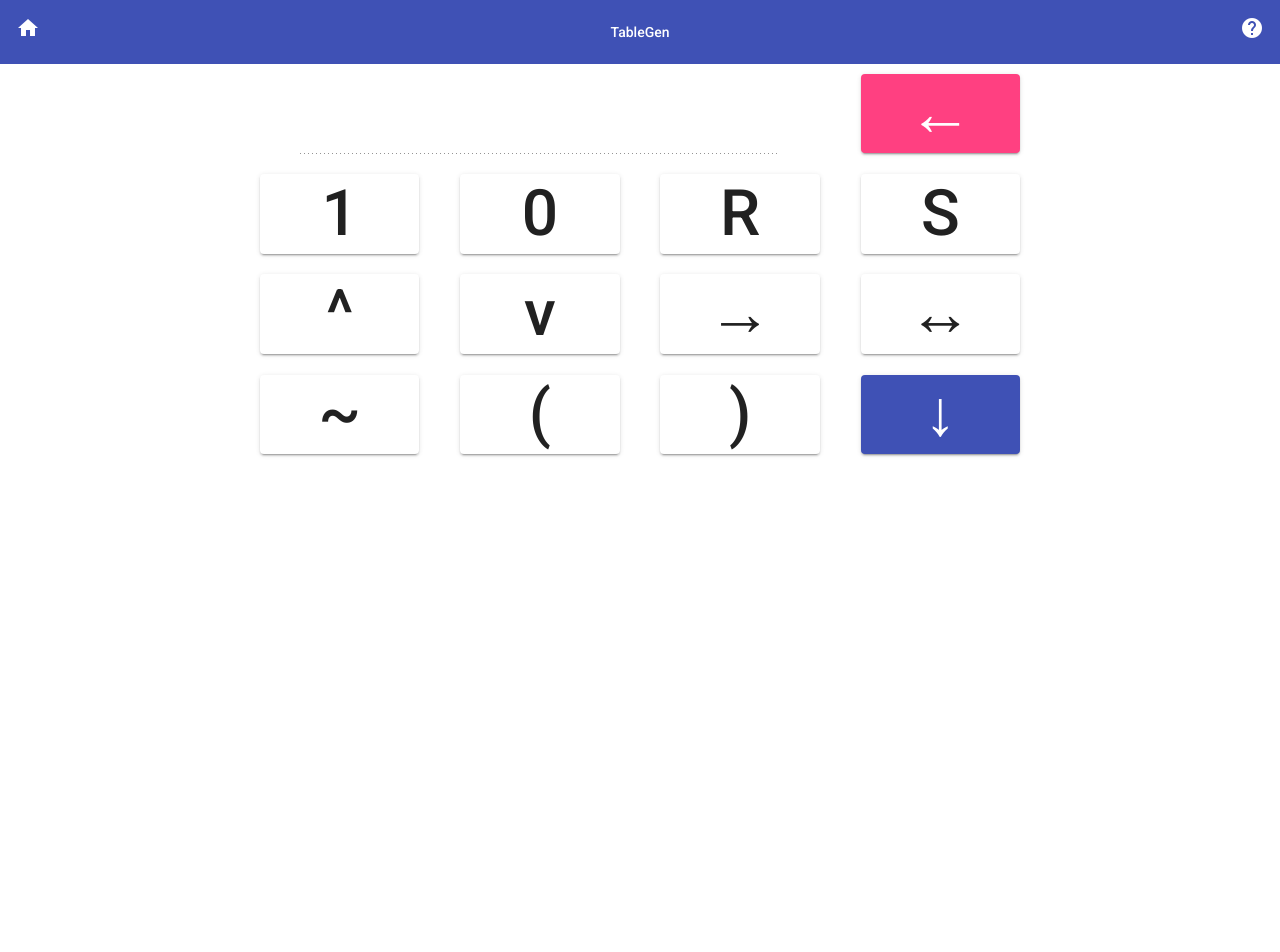
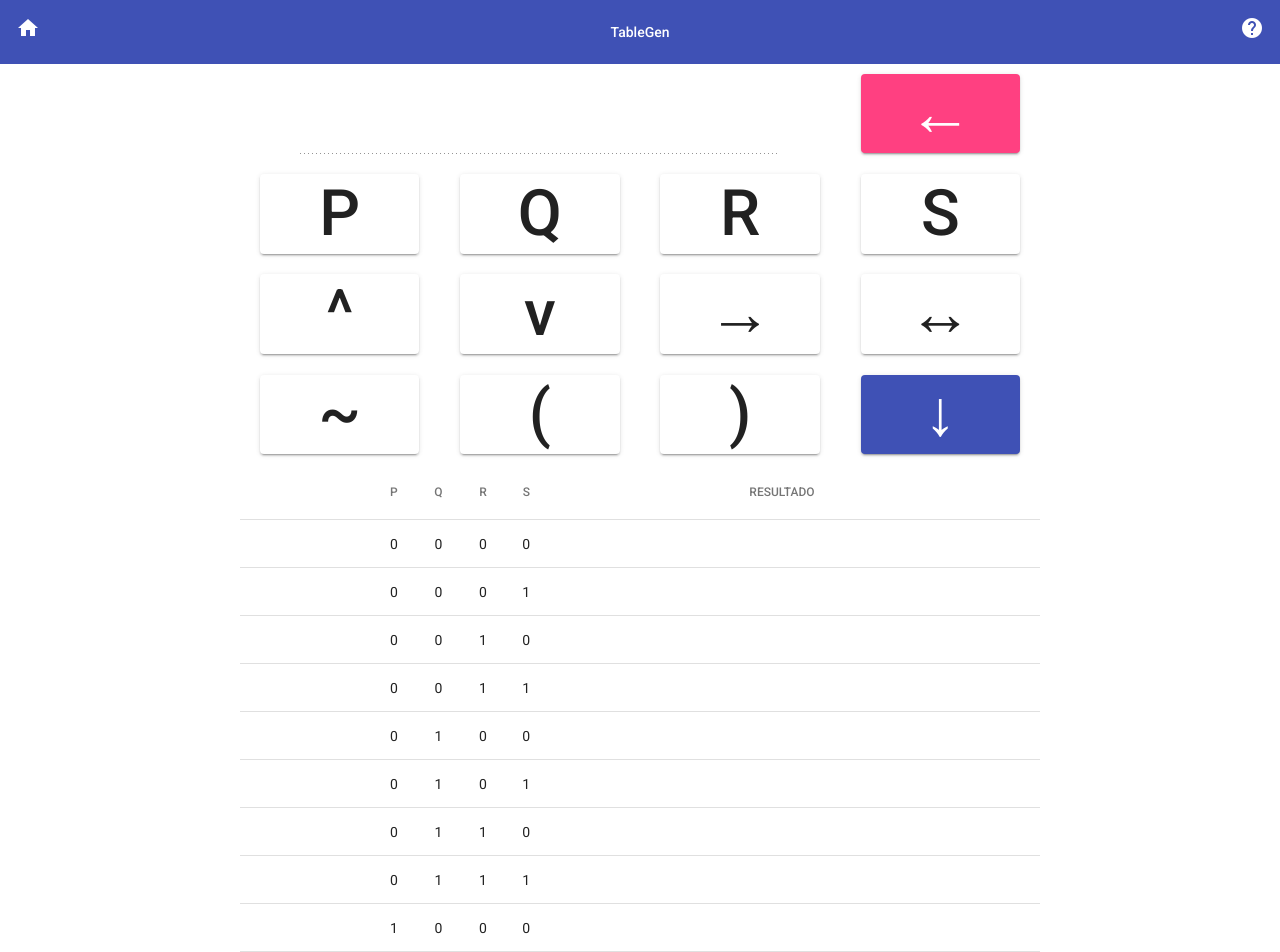
Before and after one commit to GoreMazter/TableGen, an Angular app: page /home in a window 1280 px wide. Shown: the top 952 px of the page. Before the commit the page ends 800 px from the top, so only its background shows below. Built offline with nearby package versions, Linux system fonts and the light colour scheme.

Commit message:
can print the full table

```diff
--- a/src/app/app.module.ts
+++ b/src/app/app.module.ts
@@ -12,6 +12,7 @@ import { HelpComponent } from './help/help.component';
 import { HomeComponent } from './home/home.component';
 import {MatGridListModule} from '@angular/material/grid-list';
 import {MatInputModule} from '@angular/material/input';
+import {MatTableModule} from '@angular/material/table';
 @NgModule({
   declarations: [
     AppComponent,
@@ -27,7 +28,8 @@ import {MatInputModule} from '@angular/material/input';
     MatButtonModule,
     MatIconModule,
     MatGridListModule,
-    MatInputModule
+    MatInputModule,
+    MatTableModule
   ],
   providers: [],
   bootstrap: [AppComponent]
--- a/src/app/home/home.component.css
+++ b/src/app/home/home.component.css
@@ -12,3 +12,13 @@
     width: 80%;
     font-size: 4vw;
 }
+.table{
+    margin: 0 auto;
+    align-content: center;
+    text-align: center;
+    width: 100%;
+    max-width: 800px;
+}
+th{
+    text-align: center;
+}
--- a/src/app/home/home.component.html
+++ b/src/app/home/home.component.html
@@ -2,15 +2,16 @@
     <mat-grid-list cols="4" rowHeight="2:1">
 
         <mat-grid-tile [colspan]=3>
-                <mat-form-field class="textBox">
-                        <input matInput disabled value={{exp}}>
-                      </mat-form-field>
+            <mat-form-field class="textBox">
+                <input matInput disabled value={{exp}}>
+            </mat-form-field>
         </mat-grid-tile>
 
-        <mat-grid-tile><button mat-raised-button color="accent"class="btn" (click)="write('←')">←</button></mat-grid-tile>
+        <mat-grid-tile><button mat-raised-button color="accent" class="btn" (click)="write('←')">←</button>
+        </mat-grid-tile>
 
-        <mat-grid-tile><button mat-raised-button class="btn" (click)="write('1')">1</button></mat-grid-tile>
-        <mat-grid-tile><button mat-raised-button class="btn" (click)="write('0')">0</button></mat-grid-tile>
+        <mat-grid-tile><button mat-raised-button class="btn" (click)="write('P')">P</button></mat-grid-tile>
+        <mat-grid-tile><button mat-raised-button class="btn" (click)="write('Q')">Q</button></mat-grid-tile>
         <mat-grid-tile><button mat-raised-button class="btn" (click)="write('R')">R</button></mat-grid-tile>
         <mat-grid-tile><button mat-raised-button class="btn" (click)="write('S')">S</button></mat-grid-tile>
 
@@ -23,9 +24,52 @@
         <mat-grid-tile><button mat-raised-button class="btn" (click)="write('(')">(</button></mat-grid-tile>
         <mat-grid-tile><button mat-raised-button class="btn" (click)="write(')')">)</button></mat-grid-tile>
 
-        <mat-grid-tile><button mat-raised-button class="btn" (click)="genTable()" color="primary">↓</button></mat-grid-tile>
+        <mat-grid-tile><button mat-raised-button class="btn" (click)="genTable()" color="primary">↓</button>
+        </mat-grid-tile>
 
 
 
     </mat-grid-list>
 </div>
+<table mat-table [dataSource]="table" class="table">
+
+    <!--- Note that these columns can be defined in any order.
+                      The actual rendered columns are set as a property on the row definition" -->
+
+    <!-- Position Column -->
+    <ng-container matColumnDef="space">
+        <th mat-header-cell *matHeaderCellDef style="text-align: center;"></th>
+        <td mat-cell *matCellDef="let row"></td>
+    </ng-container>
+
+    <ng-container matColumnDef="P">
+        <th mat-header-cell *matHeaderCellDef style="text-align: center;"> P </th>
+        <td mat-cell *matCellDef="let row"> {{row.P}} </td>
+    </ng-container>
+
+    <!-- Name Column -->
+    <ng-container matColumnDef="Q">
+        <th mat-header-cell *matHeaderCellDef style="text-align: center;"> Q </th>
+        <td mat-cell *matCellDef="let row"> {{row.Q}} </td>
+    </ng-container>
+
+    <!-- Weight Column -->
+    <ng-container matColumnDef="R">
+        <th mat-header-cell *matHeaderCellDef style="text-align: center;"> R </th>
+        <td mat-cell *matCellDef="let row"> {{row.R}} </td>
+    </ng-container>
+
+    <!-- Symbol Column -->
+    <ng-container matColumnDef="S">
+        <th mat-header-cell *matHeaderCellDef style="text-align: center;"> S </th>
+        <td mat-cell *matCellDef="let row"> {{row.S}} </td>
+    </ng-container>
+
+    <ng-container matColumnDef="RESULTADO">
+        <th mat-header-cell *matHeaderCellDef style="text-align: center;"> RESULTADO </th>
+        <td mat-cell *matCellDef="let row"> {{row.X}} </td>
+    </ng-container>
+
+    <tr mat-header-row *matHeaderRowDef="displayedColumns"></tr>
+    <tr mat-row *matRowDef="let row; columns: displayedColumns;"></tr>
+</table>
--- a/src/app/home/home.component.ts
+++ b/src/app/home/home.component.ts
@@ -9,8 +9,10 @@ import basicExp from './basicExp.js';
 export class HomeComponent implements OnInit {
   exp="";
   table=[];
-
-  constructor() { }
+  displayedColumns: string[] = ['space','P', 'Q', 'R', 'S','RESULTADO'];
+  constructor() {
+    this.initTable();
+   }
 
   ngOnInit() {
   }
```
